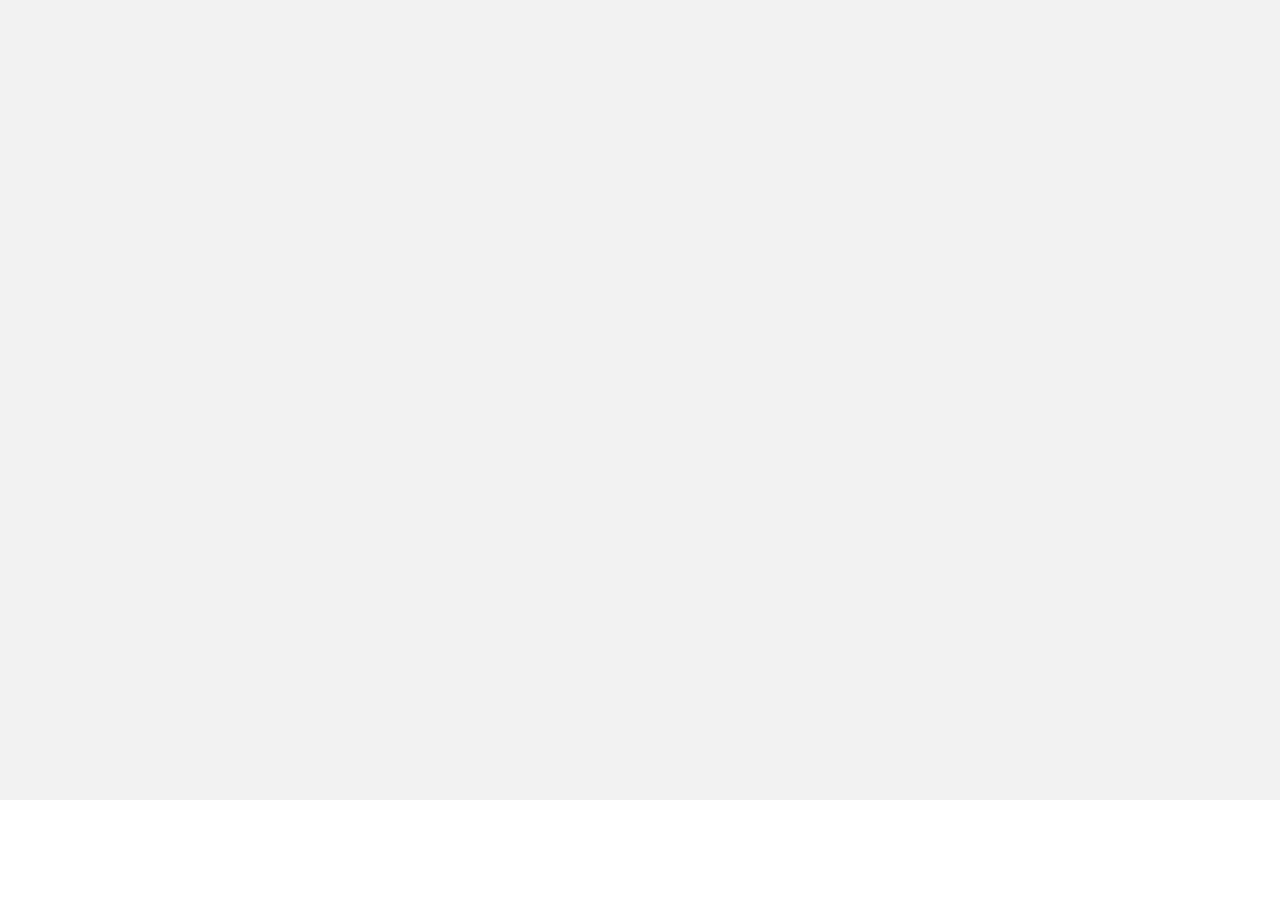
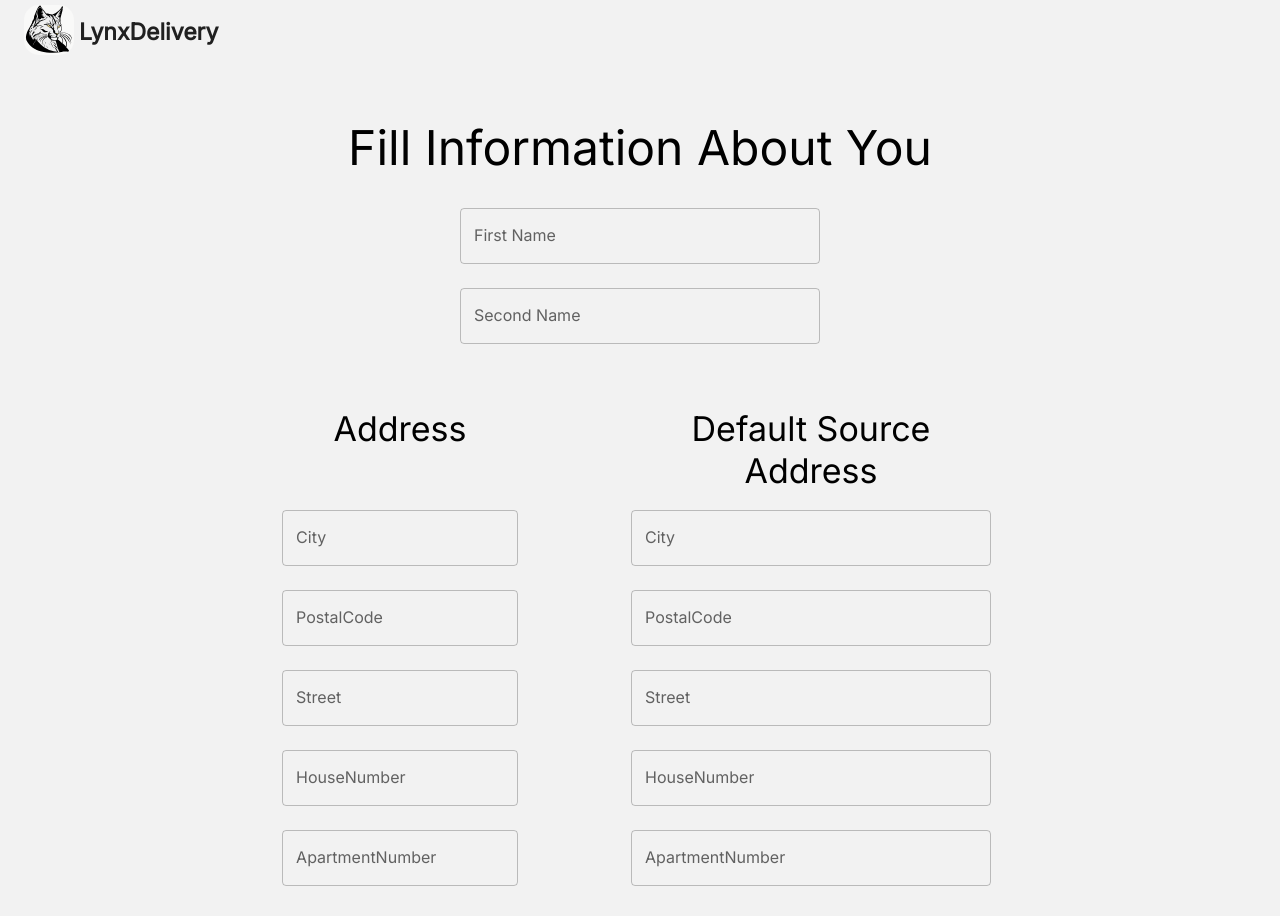
Before and after one commit to DMK37/Lynx-Delivery-Frontend, a React (Create React App) app: page /fill-signup in a window 1280 px wide. Before the commit this address had no page. Shown: the top 916 px of the page. Before the commit the page ends 800 px from the top, so only its background shows below. Built offline with nearby package versions, Linux system fonts and the light colour scheme.

Commit message:
added FillAfterSignUpPage,  login and signup pages to remove

```diff
--- a/src/CourierApp.jsx
+++ b/src/CourierApp.jsx
@@ -7,6 +7,7 @@ import LoginPage from "./pages/LoginPage";
 import SignUpPage from "./pages/SignUpPage";
 import { Outlet } from "react-router";
 import LoginAppBar from "./components/LoginAppBar";
+import FillAfterSignUpPage from "./pages/FillAfterSignUpPage";
 
 const theme = createTheme({
   palette: {
@@ -45,6 +46,7 @@ export default function CourierApp() {
             <Route element={<WithoutAppBar />}>
               <Route path="/signin" element={<LoginPage />} />
               <Route path="/signup" element={<SignUpPage />} />
+              <Route path="/fill-signup" element={<FillAfterSignUpPage />} />
             </Route>
           </Routes>
         </BrowserRouter>
--- a/src/components/MyAppBar.jsx
+++ b/src/components/MyAppBar.jsx
@@ -9,6 +9,7 @@ import SvgIcon from "@mui/material/SvgIcon";
 import UnderlinedTypography from "./UnderlinedTypography";
 
 export default function MyAppBar() {
+
   const pages = ["Create Inquiry"];
   return (
     <AppBar
--- /dev/null
+++ b/src/components/MyTextField.jsx
@@ -0,0 +1,15 @@
+import TextField from "@mui/material/TextField";
+
+export default function MyTextField({name, type, label}) {
+    return( <TextField
+        name={name}
+        margin="normal"
+        type={type}
+        variant="outlined"
+        label={label}
+        color="textfield"
+        required
+        sx={{ width: "90%" }}
+        InputLabelProps={{ required: false }}
+      />);
+}
--- /dev/null
+++ b/src/pages/FillAfterSignUpPage.jsx
@@ -0,0 +1,131 @@
+import Button from "@mui/material/Button";
+import Box from "@mui/material/Box";
+import Typography from "@mui/material/Typography";
+import Link from "@mui/material/Link";
+import { Link as RouterLink } from "react-router-dom";
+
+import MyTextField from "../components/MyTextField";
+
+export default function FillAfterSignUpPage() {
+  const handleSubmit = (event) => {
+    event.preventDefault();
+    const data = new FormData(event.currentTarget);
+    console.log({
+      email: data.get("firstName"),
+      password: data.get("secondName"),
+    });
+  };
+  return (
+    <Box bgcolor="primary.main">
+      <Box
+        component="form"
+        onSubmit={handleSubmit}
+        display="flex"
+        flexDirection="column"
+        alignItems="center"
+        justifyContent="center"
+        margin="auto"
+        textAlign={"center"}
+        marginTop={5}
+      >
+        <Typography variant="h3" padding={2}>
+          Fill Information About You
+        </Typography>
+        <Box maxWidth={400} marginBottom={5}>
+          <MyTextField name="firstName" type="text" label="First Name" />
+          <MyTextField name="secondName" type="text" label="Second Name" />
+        </Box>
+
+        <Box
+          display="flex"
+          flexDirection="row"
+          alignItems="center"
+          justifyContent="center"
+          margin="auto"
+          textAlign={"center"}
+        >
+          <Box
+            display="flex"
+            flexDirection="column"
+            maxWidth={400}
+            alignItems="center"
+            justifyContent="center"
+            margin="auto"
+            marginRight={5}
+          >
+            <Typography variant="h4" padding={2} height={70}>
+              Address
+            </Typography>
+            <MyTextField name="city" type="text" label="City" />
+            <MyTextField name="postalCode" type="text" label="PostalCode" />
+            <MyTextField name="street" type="text" label="Street" />
+            <MyTextField name="houseNumber" type="text" label="HouseNumber" />
+            <MyTextField
+              name="apartmentNumber"
+              type="text"
+              label="ApartmentNumber"
+            />
+          </Box>
+          <Box
+            display="flex"
+            flexDirection="column"
+            maxWidth={400}
+            alignItems="center"
+            justifyContent="center"
+            margin="auto"
+            marginLeft={5}
+          >
+            <Typography variant="h4" padding={2} height={70}>
+              Default Source Address
+            </Typography>
+            <MyTextField name="DFcity" type="text" label="City" />
+            <MyTextField name="DFpostalCode" type="text" label="PostalCode" />
+            <MyTextField name="DFstreet" type="text" label="Street" />
+            <MyTextField name="DFhouseNumber" type="text" label="HouseNumber" />
+            <MyTextField
+              name="DFapartmentNumber"
+              type="text"
+              label="ApartmentNumber"
+            />
+          </Box>
+        </Box>
+        <Box display="flex"
+          flexDirection="row"
+          alignItems="center"
+          justifyContent="center"
+          margin="auto"
+          textAlign={"center"}>
+        <Link component={RouterLink} to="/" sx={{ paddingTop: 0.5, marginRight:3 }}>
+          <Typography
+            sx={{
+              color: "secondary.dark",
+              ":hover": {
+                color: "secondary.main",
+              },
+            }}
+          >
+            Fill Later
+          </Typography>
+        </Link>
+        <Button
+          color="secondary"
+          sx={{
+            marginY: 3,
+            paddingX: 4,
+            ":hover": { backgroundColor: "secondary.semydark" },
+            textTransform: "none",
+          }}
+          disableElevation
+          variant="contained"
+          type="submit"
+        >
+          <Typography fontWeight="bold" color="primary.main">
+            Fill
+          </Typography>
+        </Button>
+        </Box>
+
+      </Box>
+    </Box>
+  );
+}
--- a/src/pages/LoginPage.jsx
+++ b/src/pages/LoginPage.jsx
@@ -1,6 +1,5 @@
 import * as React from "react";
 
-import TextField from "@mui/material/TextField";
 import Button from "@mui/material/Button";
 import Box from "@mui/material/Box";
 import Typography from "@mui/material/Typography";
@@ -8,6 +7,7 @@ import Divider from "@mui/material/Divider";
 import { ReactComponent as GoogleLogo } from "../images/GoogleLogo.svg";
 import { ReactComponent as FacebookLogo } from "../images/FacebookLogo.svg";
 import SvgIcon from "@mui/material/SvgIcon";
+import MyTextField from "../components/MyTextField";
 
 export default function LoginPage() {
   const handleSubmit = (event) => {
@@ -36,28 +36,8 @@ export default function LoginPage() {
       <Typography variant="h3" padding={2}>
         Login
       </Typography>
-      <TextField
-        name="email"
-        margin="normal"
-        type="email"
-        variant="outlined"
-        label="Email"
-        color="textfield"
-        required
-        sx={{ width: "90%" }}
-        InputLabelProps={{ required: false }}
-      />
-      <TextField
-        name="password"
-        margin="normal"
-        type="password"
-        variant="outlined"
-        label="Password"
-        color="textfield"
-        required
-        sx={{ width: "90%" }}
-        InputLabelProps={{ required: false }}
-      />
+      <MyTextField name={"email"} type={"email"} label={"Email"}/>
+      <MyTextField name={"password"} type={"password"} label={"Password"}/>
       <Button
         color="secondary"
         sx={{
--- a/src/pages/SignUpPage.jsx
+++ b/src/pages/SignUpPage.jsx
@@ -1,6 +1,5 @@
 import * as React from "react";
 
-import TextField from "@mui/material/TextField";
 import Button from "@mui/material/Button";
 import Box from "@mui/material/Box";
 import Typography from "@mui/material/Typography";
@@ -8,6 +7,7 @@ import Divider from "@mui/material/Divider";
 import { ReactComponent as GoogleLogo } from "../images/GoogleLogo.svg";
 import { ReactComponent as FacebookLogo } from "../images/FacebookLogo.svg";
 import SvgIcon from "@mui/material/SvgIcon";
+import MyTextField from "../components/MyTextField";
 
 export default function SignUpPage() {
   const handleSubmit = (event) => {
@@ -36,63 +36,13 @@ export default function SignUpPage() {
         <Typography variant="h3" padding={2}>
           Create your account
         </Typography>
+        <MyTextField name={"firstName"} type="text"  label="First Name"/>
+        <MyTextField name="secondName" type="text"  label="Second Name"/>
+        <MyTextField name="address" type="text"  label="Address"/>
+        <MyTextField name="email" type="email"  label="Email"/>
+        <MyTextField name="password" type="password"  label="Password"/>
 
-        <TextField
-          name="firstName"
-          margin="normal"
-          type="text"
-          variant="outlined"
-          label="First Name"
-          color="textfield"
-          required
-          sx={{ width: "90%" }}
-          InputLabelProps={{ required: false }}
-        />
-        <TextField
-          name="secondName"
-          margin="normal"
-          type="text"
-          variant="outlined"
-          label="Second Name"
-          color="textfield"
-          required
-          sx={{ width: "90%" }}
-          InputLabelProps={{ required: false }}
-        />
-        <TextField
-          name="address"
-          margin="normal"
-          type="text"
-          variant="outlined"
-          label="Address"
-          color="textfield"
-          required
-          sx={{ width: "90%" }}
-          InputLabelProps={{ required: false }}
-        />
 
-        <TextField
-          name="email"
-          margin="normal"
-          type="email"
-          variant="outlined"
-          label="Email"
-          color="textfield"
-          required
-          sx={{ width: "90%" }}
-          InputLabelProps={{ required: false }}
-        />
-        <TextField
-          name="password"
-          margin="normal"
-          type="password"
-          variant="outlined"
-          label="Password"
-          color="textfield"
-          required
-          sx={{ width: "90%" }}
-          InputLabelProps={{ required: false }}
-        />
         <Button
           color="secondary"
           sx={{
```
